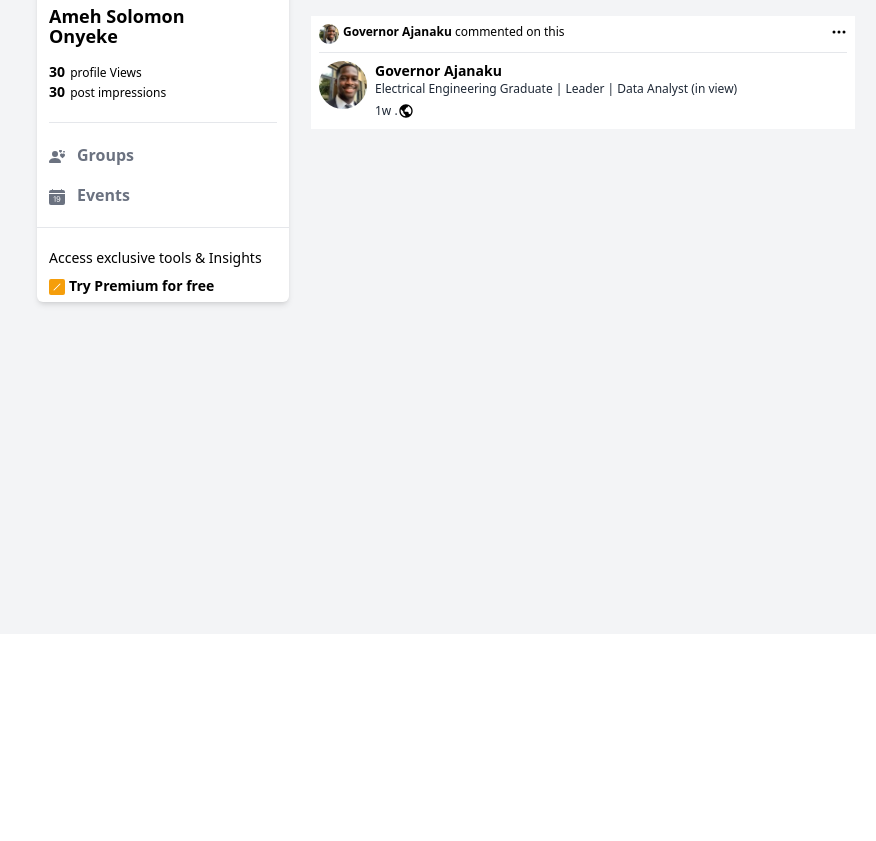
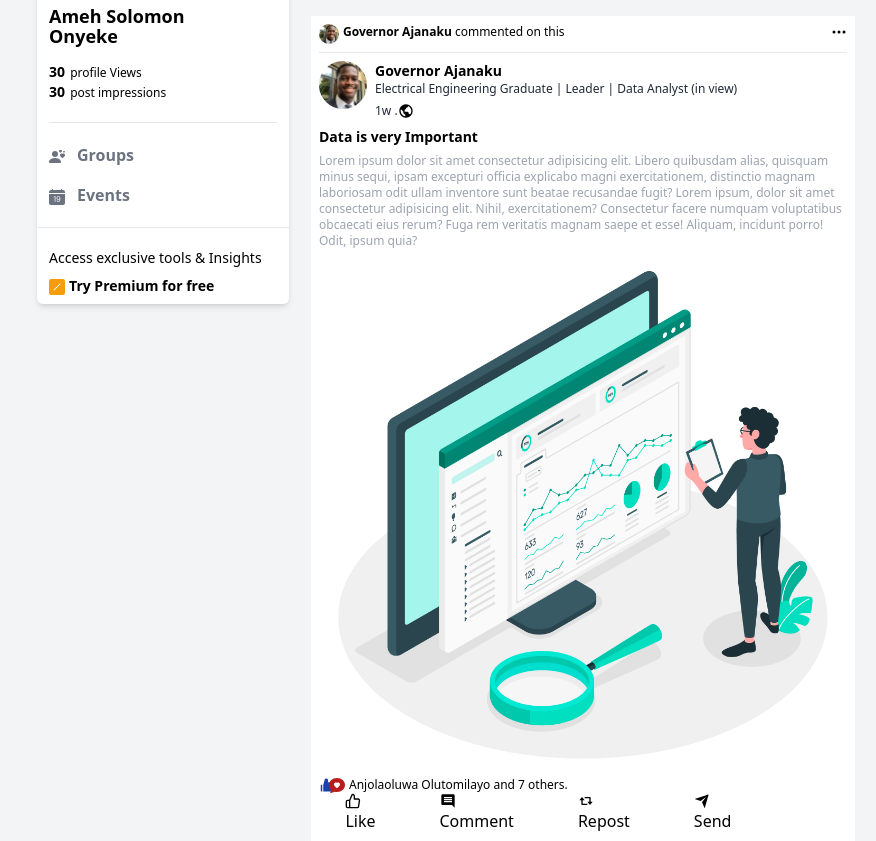
Before and after one commit to Uncle-Solomon/LinkedInClone, a React (Vite) app in the folder client/: page / in a window 1280 px wide. Shown: the part 166-1007 px from the top of the page, without its empty margins (57-933 px from the left). Before the commit the page ends 800 px from the top, so only its background shows below. Built offline with nearby package versions, Linux system fonts and the light colour scheme.

Commit message:
Working on singular post item

```diff
--- a/client/src/components/Post.jsx
+++ b/client/src/components/Post.jsx
@@ -1,7 +1,12 @@
 import React from "react";
 import ajanaku from "../assets/ajanaku.jpeg";
-import { BsThreeDots } from "react-icons/bs";
-import { BiWorld } from "react-icons/bi";
+import dataPicture from "../assets/data.jpg";
+import { BsThreeDots, BsFillChatHeartFill } from "react-icons/bs";
+import { BiWorld, BiRepost } from "react-icons/bi";
+import { AiFillLike } from "react-icons/ai";
+import { FiThumbsUp } from "react-icons/fi";
+import { MdComment } from "react-icons/md";
+import { RiSendPlaneFill } from "react-icons/ri";
 
 const Post = () => {
   return (
@@ -29,6 +34,59 @@ const Post = () => {
           <BiWorld className="inline w-4 h-4" />
         </div>
       </div>
+
+      <div>
+        <div>
+          <h1 className="text-sm font-semibold leading-8">
+            Data is very Important
+          </h1>
+          <p className="text-xs text-gray-400">
+            Lorem ipsum dolor sit amet consectetur adipisicing elit. Libero
+            quibusdam alias, quisquam minus sequi, ipsam excepturi officia
+            explicabo magni exercitationem, distinctio magnam laboriosam odit
+            ullam inventore sunt beatae recusandae fugit? Lorem ipsum, dolor sit
+            amet consectetur adipisicing elit. Nihil, exercitationem?
+            Consectetur facere numquam voluptatibus obcaecati eius rerum? Fuga
+            rem veritatis magnam saepe et esse! Aliquam, incidunt porro! Odit,
+            ipsum quia?
+          </p>
+          <div>
+            <img src={dataPicture} className="max-h-[2000px]" />
+          </div>
+          <div>
+            <span className="flex">
+              <AiFillLike className="text-blue-800 -mr-1.5" />
+              <BsFillChatHeartFill className="text-red-700" />
+
+              <span className="ml-1 text-xs font-thin">
+                Anjolaoluwa Olutomilayo{" "}
+                <span>
+                  and <span>7 others.</span>
+                </span>
+              </span>
+            </span>
+          </div>
+          <div className="flex gap-16 w-[90%] mx-auto">
+            <span>
+              <FiThumbsUp />
+              Like
+            </span>
+            <span>
+              {" "}
+              <MdComment />
+              Comment
+            </span>
+            <span>
+              <BiRepost />
+              Repost
+            </span>
+            <span>
+              <RiSendPlaneFill />
+              Send
+            </span>
+          </div>
+        </div>
+      </div>
     </div>
   );
 };
--- a/client/src/components/SideNavLeft.jsx
+++ b/client/src/components/SideNavLeft.jsx
@@ -9,7 +9,7 @@ import {
 
 const SideNavLeft = () => {
   return (
-    <div className="rounded-md h-[50vh] w-[90%] mx-auto shadow-md bg-white">
+    <div className="rounded-md pb-2 w-[90%] mx-auto shadow-md bg-white">
       <div>
         <div className="h-28 relative">
           <img src={background} className="w-full h-[50%] rounded-t-md" />
--- a/client/src/pages/Feed.jsx
+++ b/client/src/pages/Feed.jsx
@@ -9,7 +9,7 @@ const Feed = () => {
   return (
     <div className=" bg-gray-100 min-h-[100vh]">
       <Navigation />
-      <div className=" grid grid-cols-12 mt-5 px-20 ">
+      <div className=" grid grid-cols-12 mt-5 px-5 md:px-10 lg:px-20 ">
         <div className=" col-span-4 lg:col-span-3">
           <SideNavLeft />
         </div>
```
Also changed, not shown: client/src/assets/data.jpg (added).
